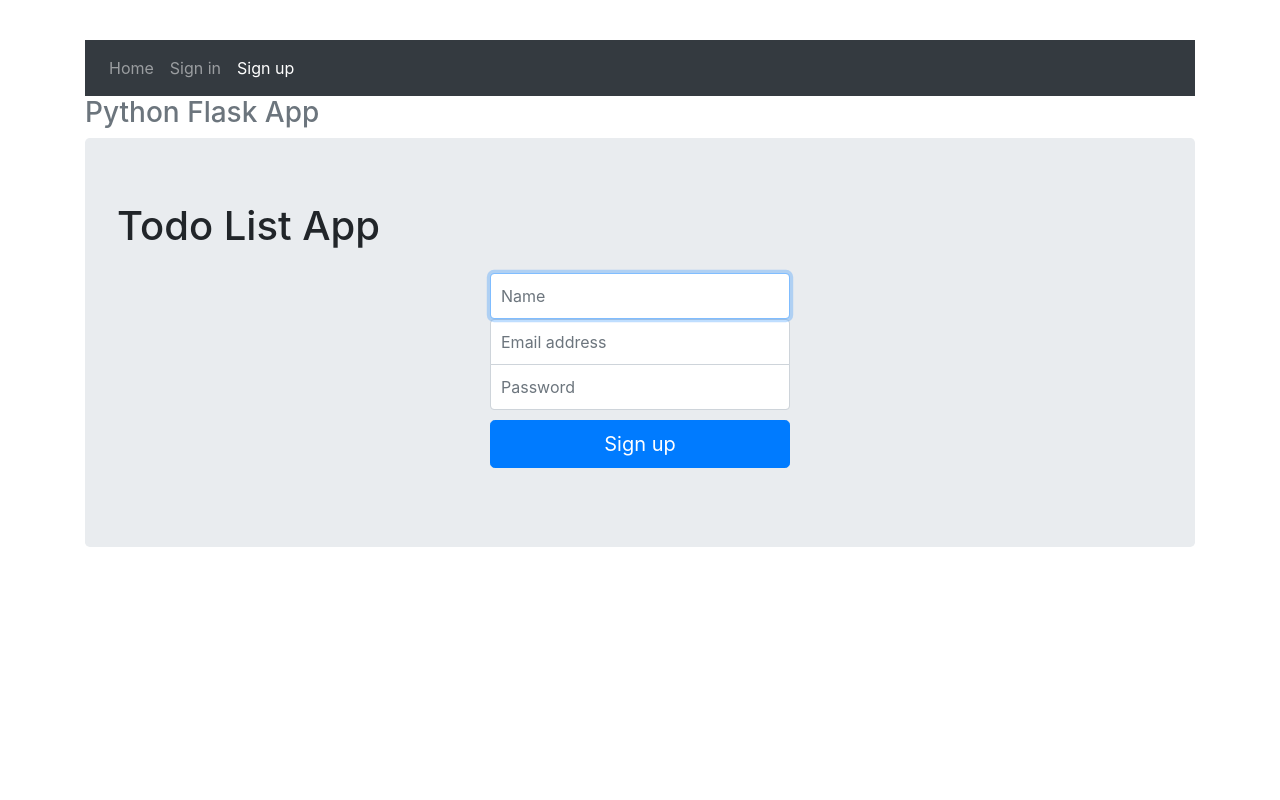
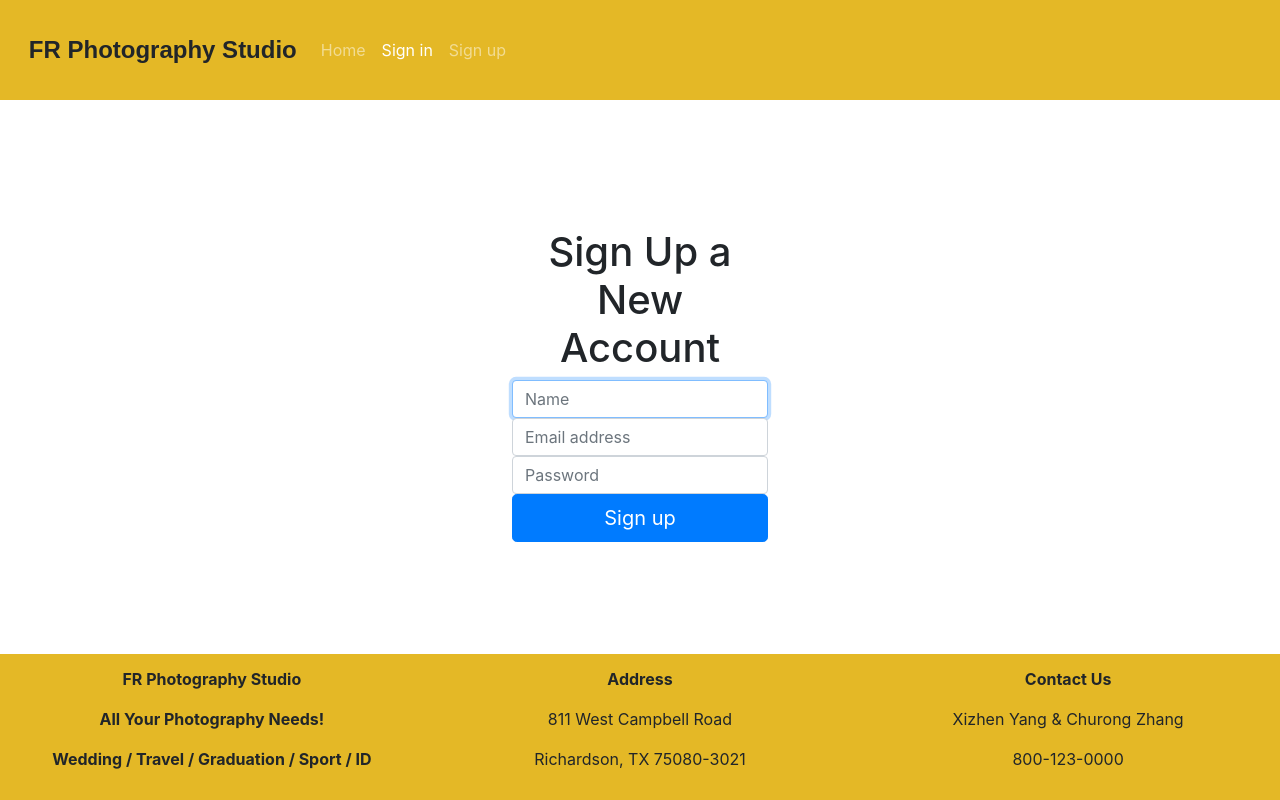
Before and after one commit to CZhang1997/Event-Photography, a Flask app: page /showSignUp in a window 1280 px wide. Run offline with Flask 2, Linux system fonts and the light colour scheme; some libraries are stand-ins or nearby versions.

Commit message:
change user sign in sign up UI

```diff
--- a/templates/signup.html
+++ b/templates/signup.html
@@ -58,35 +58,44 @@
         });
       });
     </script>
+
+    <style>
+      .footer_text {
+      text-align: center;
+    }
+</style>
   </head>
 
-  <body>
-    <div class="container">
-      <div class="header">
-        <nav class="navbar navbar-expand-lg navbar-dark bg-dark">
-          <div class="collapse navbar-collapse" id="navbarText">
-            <ul class="navbar-nav mr-auto">
+  <body style="padding:0%;">
+    <!-- Navigation Bar -->
+    <div style="background-color: #e4b826; padding: 1.5% 1% 1.5% 1%; ">
+      <nav class="navbar navbar-expand-lg navbar-dark">
+        <a class="navbar-brand" style="font-family:Arial, Helvetica, sans-serif; font-weight: bold; font-size: x-large;" >FR Photography Studio</a>
+        <button class="navbar-toggler" type="button" data-toggle="collapse" data-target="#navbarNavDropdown" aria-controls="navbarNavDropdown" aria-expanded="false" aria-label="Toggle navigation">
+          <span class="navbar-toggler-icon"></span>
+        </button>
+        <div class="collapse navbar-collapse" id="navbarNavDropdown">
+          <ul class="navbar-nav">
             <li class="nav-item">
-                <a class="nav-link" href="/"
-                  >Home <span class="sr-only">(current)</span></a
-                >
+              <a class="nav-link" href="/">Home <span class="sr-only">(current)</span></a>
+            </li>
+            <li class="nav-item active">
+              <a class="nav-link" href="#">Sign in</a>
             </li>
             <li class="nav-item">
-                <a class="nav-link" href="showSignin">Sign in</a>
-              </li>
-              <li class="nav-item active">
-                <a class="nav-link" href="#">Sign up</a>
+              <a class="nav-link" href="showSignUp">Sign up</a>
             </li>
           </ul>
         </div>
       </nav>
-
-        <h3 class="text-muted">Python Flask App</h3>
     </div>
 
-      <div class="jumbotron">
-        <h1>Todo List App</h1>
-        <form class="form-signin">
+    <!-- Sign Up-->
+    <div style="margin-top: 10%; padding-left: 10%; padding-right: 10%; margin-left: 30%; margin-right: 30%;">
+      <h1 style="text-align: center;">Sign Up a New Account</h1>
+      <!-- Sign up form -->
+      <form class="form-signup">
+        <!-- Name -->
         <label for="inputName" class="sr-only">Name</label>
         <input
           type="name"
@@ -97,6 +106,7 @@
           required
           autofocus
         />
+        <!-- Email -->
         <label for="inputEmail" class="sr-only">Email address</label>
         <input
           type="email"
@@ -108,6 +118,7 @@
           autofocus
         />
         <div id="message"></div>
+        <!-- Password -->
         <label for="inputPassword" class="sr-only">Password</label>
         <input
           type="password"
@@ -117,7 +128,7 @@
           placeholder="Password"
           required
         />
-
+        <!-- Submit Button -->
         <button
           id="btnSignUp"
           class="btn btn-lg btn-primary btn-block"
@@ -127,6 +138,31 @@
         </button>
       </form>
     </div>
+
+    <!-- Footer -->
+    <div style="background-color: #e4b826; padding: 1% 1% 1% 1%; position: fixed; width: 100%; bottom: 0;">
+      <div class="row">
+          <!-- Left: Company -->
+          <div class="col-md-4">
+            <p class="footer_text" style="font-weight: bold;">FR Photography Studio</p>
+            <p class="footer_text" style="font-weight: bold;">All Your Photography Needs!</p>
+            <p class="footer_text" style="font-weight: bold;">Wedding / Travel / Graduation / Sport / ID</p>
+          </div>
+
+          <!-- Middle: Address -->
+          <div class="col-md-4">
+            <p class="footer_text" style="font-weight: bold;">Address</p>
+            <p class="footer_text">811 West Campbell Road</p>
+            <p class="footer_text">Richardson, TX 75080-3021 </p>
+          </div>
+
+          <!-- Right: Contact -->
+          <div class="col-md-4">
+            <p class="footer_text" style="font-weight: bold;">Contact Us</p>
+            <p class="footer_text">Xizhen Yang & Churong Zhang</p>
+            <p class="footer_text">800-123-0000 </p>
+          </div>
+      </div>
     </div>
   </body>
 </html>
```
Also changed, not shown: templates/index.html (+17 -34 lines), templates/signin.html (+50 -13 lines). Lines whose indentation alone changed are shown as unchanged.
